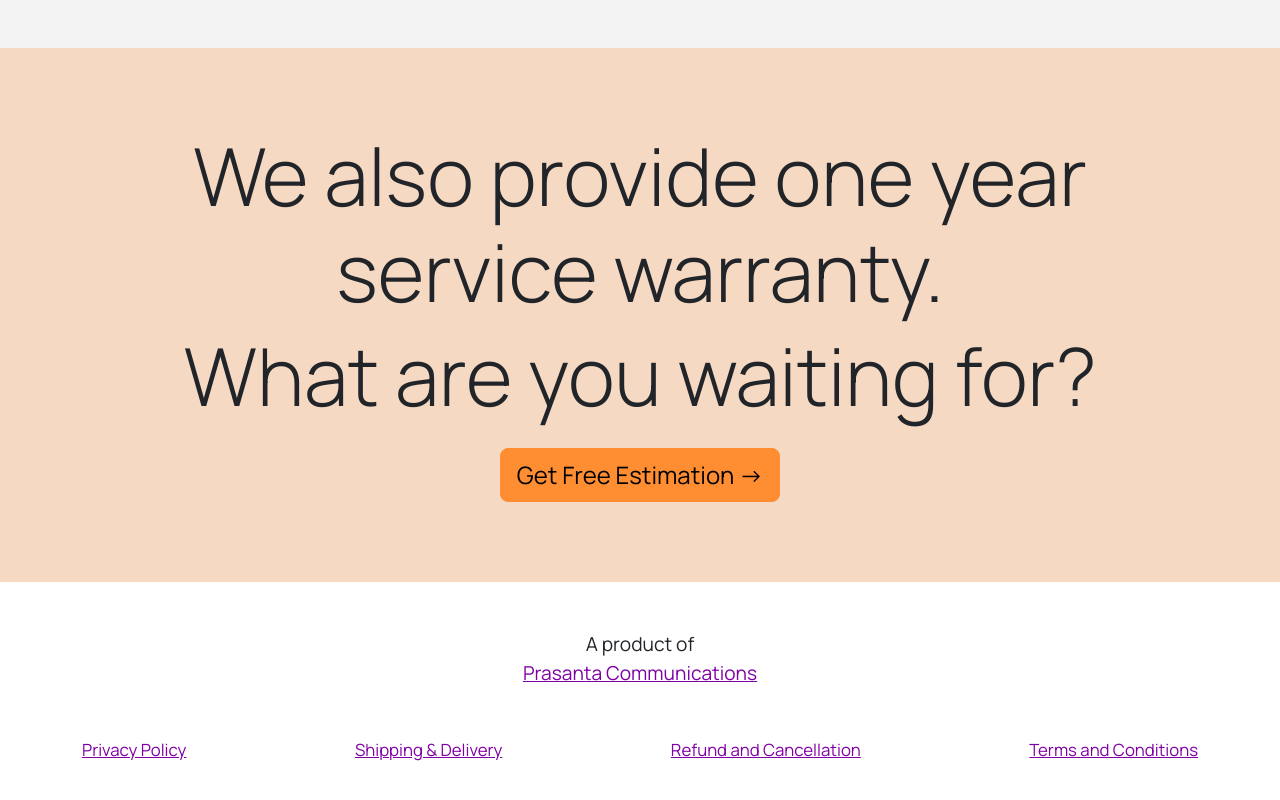
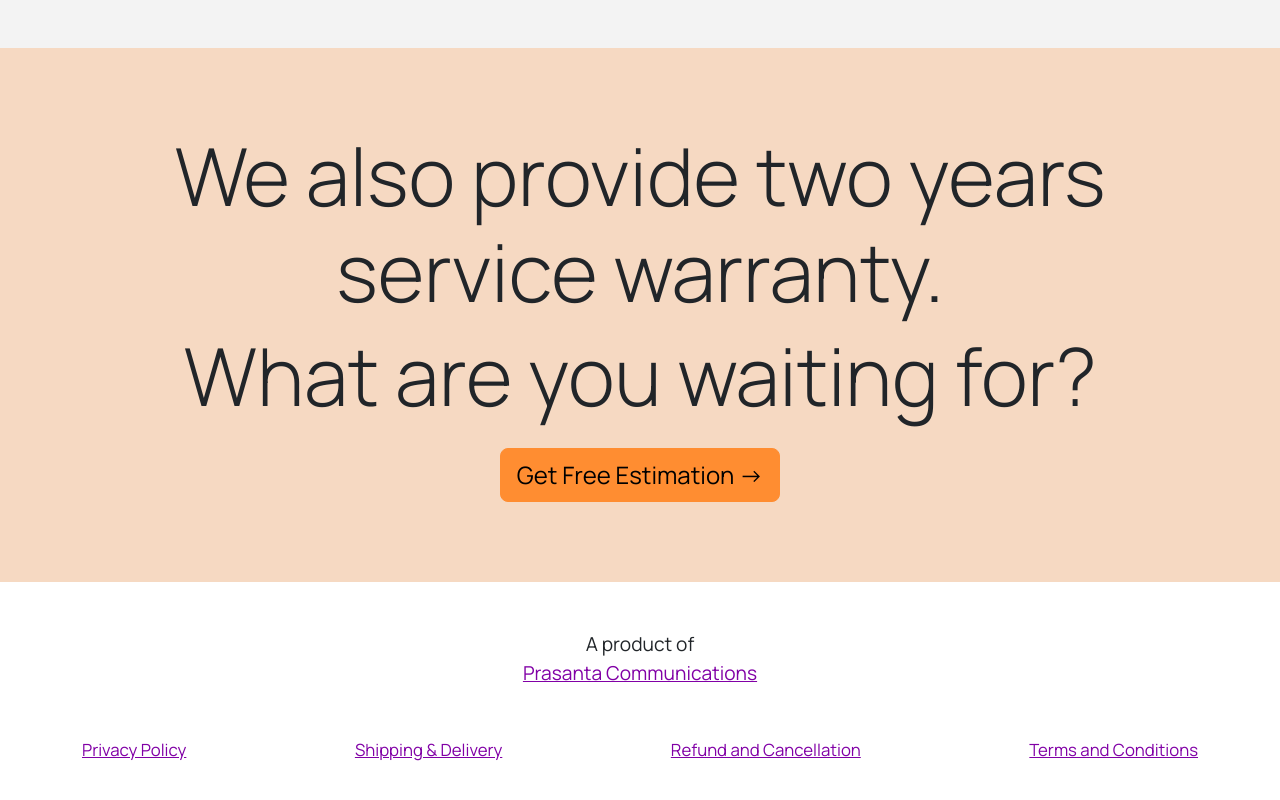
Before and after one commit to boltyapps/bolty-website, an Astro site: page / in a window 1280 px wide. Shown: the part 4418-5218 px from the top of the page. Built offline with nearby package versions, Linux system fonts and the light colour scheme; Astro itself is replaced by a stand-in of ours.

Commit message:
Update warranty details.

```diff
--- a/src/pages/index.astro
+++ b/src/pages/index.astro
@@ -180,7 +180,7 @@ const filteredPosts = posts.map((p) => p.data);
     <div class="container">
       <div class="row">
         <div class="col text-center">
-         <h3 class="display-1">We also provide one year service warranty.</h3>
+         <h3 class="display-1">We also provide two years service warranty.</h3>
          <h3 class="display-1">What are you waiting for?</h3>
          <a href="/get-free-estimation" class="btn btn-secondary btn-lg mt-3">Get Free Estimation -></a>
         </div>
```
